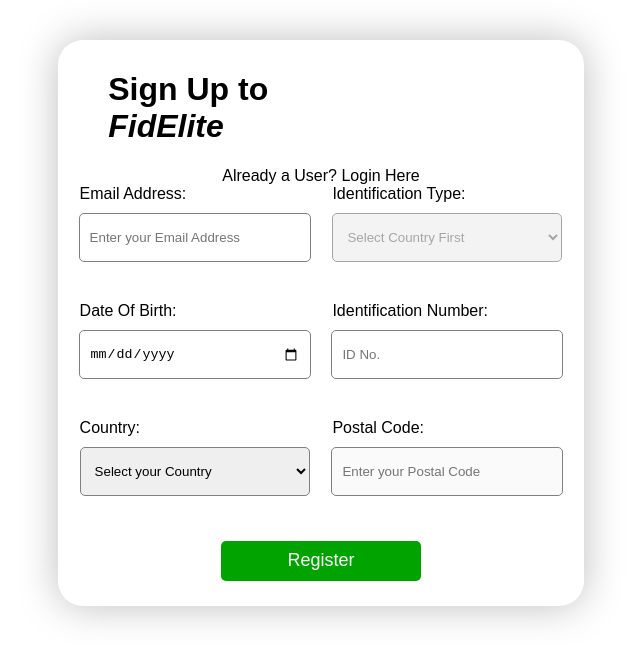
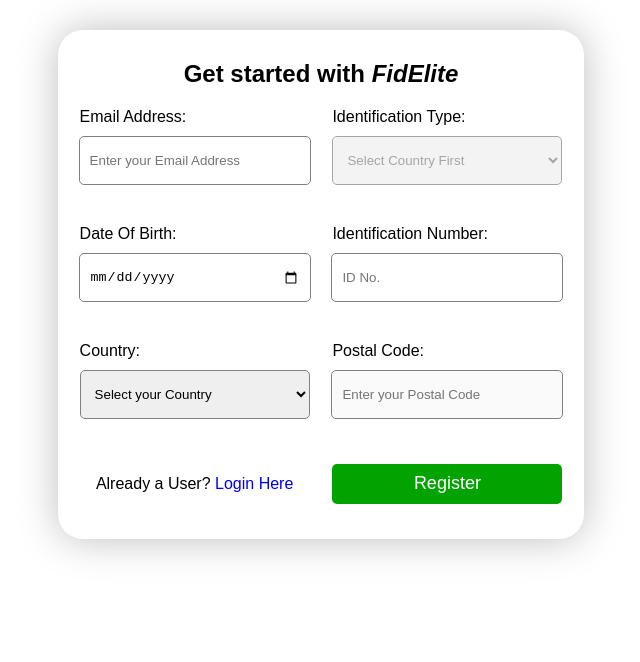
Before and after one commit to Akshith-21/Capstone-front-end, an Angular app: page /signup in a window 1280 px wide. Shown: the top 662 px of the page, without its empty margins (319-959 px from the left). Built offline with nearby package versions, Linux system fonts and the light colour scheme.

Commit message:
UI Changes

```diff
--- a/src/app/components/nav/nav.component.css
+++ b/src/app/components/nav/nav.component.css
@@ -1,6 +1,4 @@
-body {
-    font-family: "Century Gothic", 'Lato', sans-serif;
-}
+
 
 a {
     text-decoration: none;
--- a/src/app/components/signup/login/login.component.css
+++ b/src/app/components/signup/login/login.component.css
@@ -11,9 +11,9 @@
 .error {
     color: red;
 }
-h1 {
+/* h1 {
     font-style: italic;
-}
+} */
 
 input {
     width: 60%;
--- a/src/app/components/signup/login/login.component.html
+++ b/src/app/components/signup/login/login.component.html
@@ -1,5 +1,5 @@
 <div class="main_form">
-    <h1>FidElite</h1>
+    <h2>Welcome back to <i>FidElite</i></h2>
     <div class="error" *ngIf="errorMessage">{{errorMessage}}</div>
     <form>
         <div class="form_container">
--- a/src/app/components/signup/signin/signin.component.css
+++ b/src/app/components/signup/signin/signin.component.css
@@ -1,5 +1,5 @@
 .main_form {
-    margin: 40px auto;
+    margin: 30px auto;
     width: 40%;
     box-shadow: 0 0 40px rgb(190, 190, 190);
     padding: 10px;
@@ -21,12 +21,12 @@ form {
     /* border: 2px solid black; */
 }
 
-h1 {
-    /* font-style: italic; */
+/* h2 {
+    font-style: italic;
     text-align: left;
     margin-left: 40px;
-    width: 50%;
-}
+} */
+
 
 .full-width {
     /* border: 1px solid black; */
@@ -66,7 +66,7 @@ select {
 
 button {
     margin: 5px;
-    width: 200px;
+    width: 230px;
     height: 40px;
     border-radius: 5px;
     border: 0px;
--- a/src/app/components/signup/signin/signin.component.html
+++ b/src/app/components/signup/signin/signin.component.html
@@ -1,5 +1,6 @@
 <div class="main_form">
-    <h1>Sign Up to <i>FidElite</i></h1><span>Already a User? <a>Login Here</a></span>
+    <h2>Get started with <i>FidElite</i></h2>
+
     <form #userDetail="ngForm">
         <div class="form-col">
             <label class="full-width" for="Email">Email Address: </label>
@@ -34,6 +35,8 @@
             <option value="Ireland"> Ireland</option>
         </select>
         <div class="danger full-width"></div>
+        <p>Already a User? <a href="/login">Login Here</a></p>
+
     </div>
     <div class="form-col">
         <label class="full-width" for="uin">Identification Type:</label>
@@ -50,11 +53,11 @@
         <label class="full-width" for="postalCode">Postal Code:</label>
         <input type="text" id="postalCode" placeholder="Enter your Postal Code" [disabled]="person.country == ''" [(ngModel)]="person.postalCode" name="postalCode">
         <div class="danger"></div>
+        <button (click)="verifyEmail()">Register</button>
     </div>
 </form>
-<button (click)="verifyEmail()">Register</button>
 
-    <div style="height: 10px;">
+    <div style="height: 20px;">
         <p *ngIf="emailexist">Hey You are already an existing member, Please <a href="/signup">Sign In here</a></p>
         <p *ngIf="emailCheck">Successfully Registered.</p>
     </div>
```
